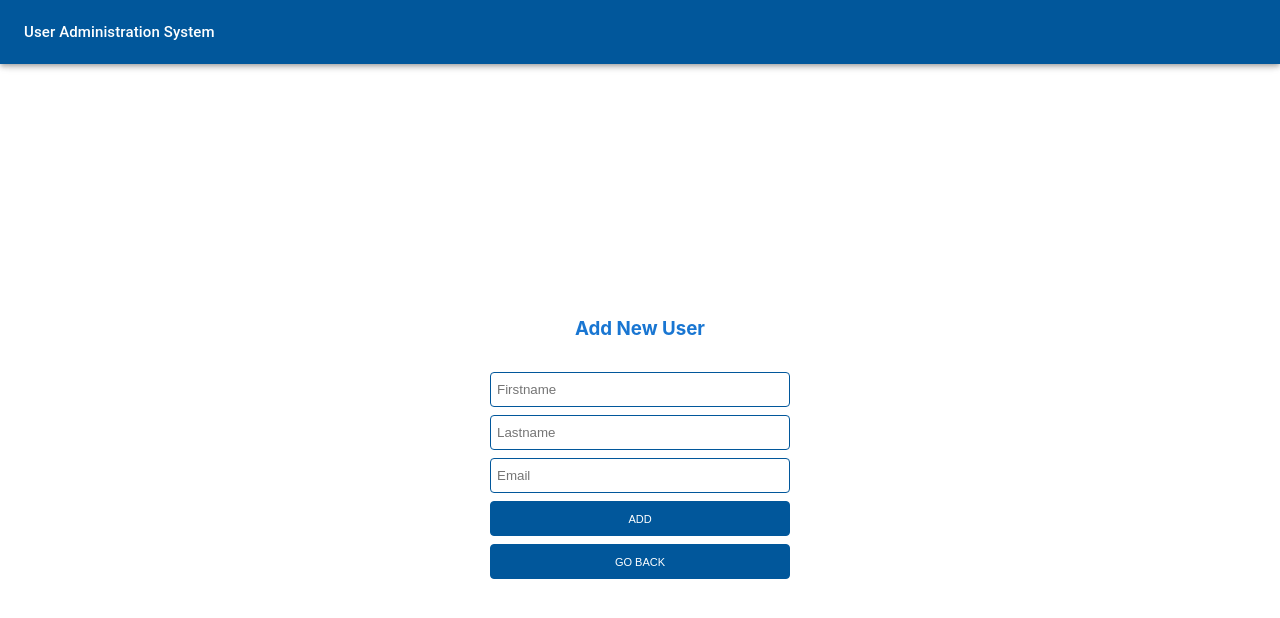
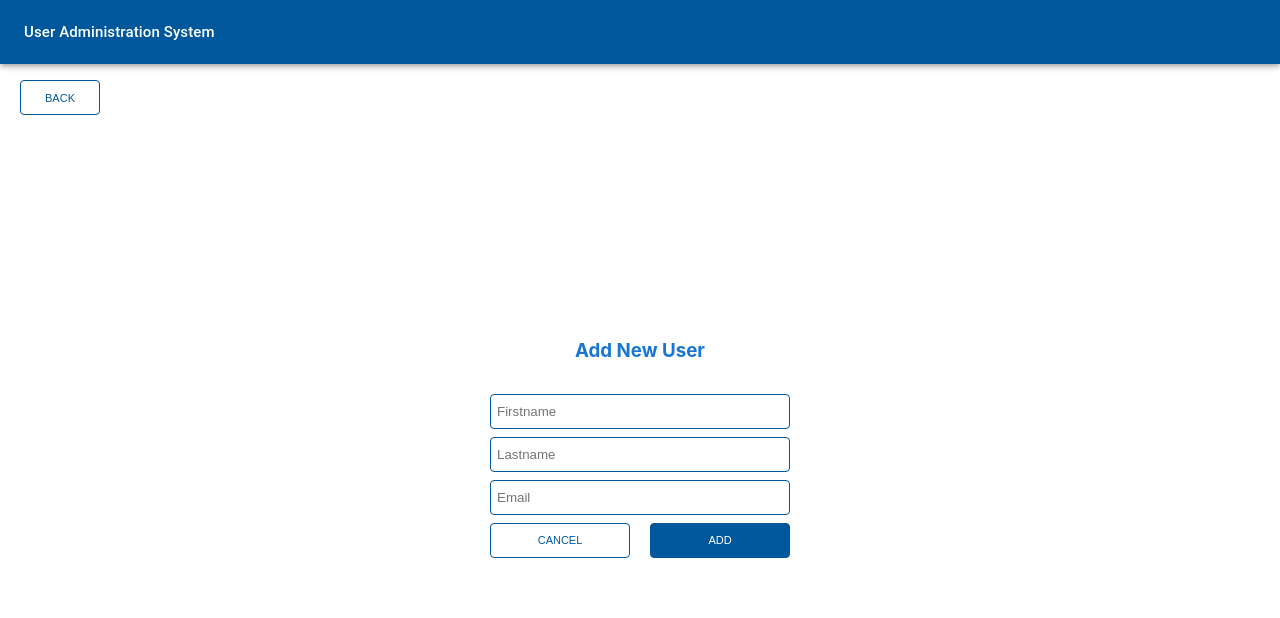
Before and after one commit to pmrjayawardena/user-management-system, a React (Create React App) app: page /user/add in a window 1280 px wide. Shown: the top 618 px of the page. Built offline with nearby package versions, Linux system fonts and the light colour scheme.

Commit message:
- added back button

```diff
--- a/src/components/addUser/addUser.jsx
+++ b/src/components/addUser/addUser.jsx
@@ -13,6 +13,8 @@ import {
 	SubmitButton,
 	FormContainer,
 	SmallLoader,
+	ActionButtonContainer,
+	CancelButton,
 } from './addUserStyle';
 import { useDispatch } from 'react-redux';
 import { useForm } from 'react-hook-form';
@@ -80,6 +82,19 @@ export const AddUser = () => {
 				pauseOnHover
 				limit={1}
 			/>
+			<div
+				style={{ position: 'absolute', top: '80px', left: '20px', width: '80px' }}
+			>
+				<CancelButton
+					variant='outlined'
+					size='medium'
+					type='submit'
+					className='submit-btn'
+					onClick={handleNavigation}
+				>
+					BACK
+				</CancelButton>
+			</div>
 			<UserCardContainer>
 				<Stack direction='row' spacing={2} alignItems='center'>
 					<h3 style={{ color: '#1976d2' }}> Add New User</h3>
@@ -129,6 +144,16 @@ export const AddUser = () => {
 							{errors.Email?.type === 'pattern' && (
 								<p className='errorClass'>Valid Email is required</p>
 							)}
+							<ActionButtonContainer>
+								<CancelButton
+									variant='outlined'
+									size='medium'
+									type='submit'
+									className='submit-btn'
+									onClick={handleNavigation}
+								>
+									CANCEL
+								</CancelButton>
 								<SubmitButton
 									variant='outlined'
 									size='medium'
@@ -143,15 +168,7 @@ export const AddUser = () => {
 										'ADD'
 									)}
 								</SubmitButton>
-							<SubmitButton
-								variant='outlined'
-								size='medium'
-								type='submit'
-								className='submit-btn'
-								onClick={handleNavigation}
-							>
-								GO BACK
-							</SubmitButton>
+							</ActionButtonContainer>
 						</Stack>
 					</form>
 				</FormContainer>
--- a/src/components/addUser/addUserStyle.jsx
+++ b/src/components/addUser/addUserStyle.jsx
@@ -45,6 +45,7 @@ export const ActionButtonContainer = styled.nav`
 	display: flex;
 	margin-top: 2rem;
 	gap: 20px;
+	width: 100%;
 	a {
 		text-decoration: none;
 		color: #000;
@@ -61,3 +62,14 @@ export const SubmitButton = styled.button`
 	font-size: 11px;
 	cursor: pointer;
 `;
+
+export const CancelButton = styled.button`
+	border: 1px solid #01579b;
+	height: 35px;
+	border-radius: 4px;
+	width: 100%;
+	background: transparent;
+	color: #01579b;
+	font-size: 11px;
+	cursor: pointer;
+`;
--- a/src/components/editUser/editUser.jsx
+++ b/src/components/editUser/editUser.jsx
@@ -16,6 +16,8 @@ import {
 	SubmitButton,
 	FormContainer,
 	SmallLoader,
+	ActionButtonContainer,
+	CancelButton,
 } from './editUserStyle';
 import { useForm } from 'react-hook-form';
 
@@ -141,6 +143,19 @@ export const EditUser = () => {
 				pauseOnHover
 				limit={1}
 			/>
+			<div
+				style={{ position: 'absolute', top: '80px', left: '20px', width: '80px' }}
+			>
+				<CancelButton
+					variant='outlined'
+					size='medium'
+					type='submit'
+					className='submit-btn'
+					onClick={handleNavigation}
+				>
+					BACK
+				</CancelButton>
+			</div>
 			<UserCardContainer>
 				<h3 style={{ color: '#1976d2' }}>Update User</h3>
 				<Card sx={{ maxWidth: 345 }}>
@@ -201,6 +216,16 @@ export const EditUser = () => {
 							{errors.Email?.type === 'pattern' && (
 								<p className='errorClass'>Valid Email is required</p>
 							)}
+							<ActionButtonContainer>
+								<CancelButton
+									variant='outlined'
+									size='medium'
+									type='submit'
+									className='submit-btn'
+									onClick={handleNavigation}
+								>
+									CANCEL
+								</CancelButton>
 								<SubmitButton
 									variant='contained'
 									size='small'
@@ -216,15 +241,7 @@ export const EditUser = () => {
 										'UPDATE'
 									)}
 								</SubmitButton>
-							<SubmitButton
-								variant='outlined'
-								size='medium'
-								type='submit'
-								className='submit-btn'
-								onClick={handleNavigation}
-							>
-								GO BACK
-							</SubmitButton>
+							</ActionButtonContainer>
 						</Stack>
 					</form>
 				</FormContainer>
--- a/src/components/editUser/editUserStyle.jsx
+++ b/src/components/editUser/editUserStyle.jsx
@@ -42,6 +42,7 @@ export const SmallLoader = styled.div`
 export const ActionButtonContainer = styled.nav`
 	display: flex;
 	margin-top: 2rem;
+	width: 100%;
 	gap: 20px;
 	a {
 		text-decoration: none;
@@ -60,3 +61,13 @@ export const SubmitButton = styled.button`
     cursor: pointer;
 }
 `;
+export const CancelButton = styled.button`
+	border: 1px solid #01579b;
+	height: 35px;
+	border-radius: 4px;
+	width: 100%;
+	background: transparent;
+	color: #01579b;
+	font-size: 11px;
+	cursor: pointer;
+`;
--- a/src/components/singleUser/singleUser.jsx
+++ b/src/components/singleUser/singleUser.jsx
@@ -43,7 +43,7 @@ export const SingleUser = ({ id }) => {
 				limit={1}
 			/>
 			<UserCardContainer style={{ margin: '0 20px' }}>
-				<Card sx={{ maxWidth: 600 }}>
+				<Card sx={{ maxWidth: 600 }} disableRipple>
 					<CardActionArea>
 						<CardMedia
 							component='img'
--- a/src/components/users/userStyle.jsx
+++ b/src/components/users/userStyle.jsx
@@ -15,13 +15,16 @@ export const ActionButtonContainer = styled.nav`
 	}
 `;
 
-export const SearchBoxContainer = styled.nav`
+export const SearchBoxContainer = styled.div`
 	display: flex;
 	justify-content: flex-end;
 	margin: 2rem 0;
 	gap: 10px;
 	align-items: center;
-	flex-wrap: wrap;
+
+	@media only screen and (max-width: 500px) {
+		justify-content: space-between;
+	}
 `;
 
 export const ArrowIcons = styled.div`
--- a/src/components/users/users.jsx
+++ b/src/components/users/users.jsx
@@ -109,10 +109,25 @@ const Users = ({ users, deleteUser, handleSort }) => {
 					</p>
 
 					<DialogActions>
-						<Button onClick={handleClose}>Cancel</Button>
-						<Button onClick={handleDelete} autoFocus>
+						<CustomButton
+							color='info'
+							variant='contained'
+							disableElevation
+							size='small'
+							handleOnClick={() => handleClose()}
+						>
+							Cancel
+						</CustomButton>
+
+						<CustomButton
+							color='error'
+							variant='contained'
+							disableElevation
+							size='small'
+							handleOnClick={() => handleDelete()}
+						>
 							Delete
-						</Button>
+						</CustomButton>
 					</DialogActions>
 				</Dialog>
 			</>
@@ -126,7 +141,15 @@ const Users = ({ users, deleteUser, handleSort }) => {
 					<SingleUser id={user.id} />
 
 					<DialogActions>
-						<Button onClick={handleViewClose}>Cancel</Button>
+						<CustomButton
+							color='info'
+							variant='contained'
+							disableElevation
+							size='small'
+							handleOnClick={() => handleViewClose()}
+						>
+							Cancel
+						</CustomButton>
 					</DialogActions>
 				</Dialog>
 			</>
@@ -164,7 +187,7 @@ const Users = ({ users, deleteUser, handleSort }) => {
 						size='large'
 						color='primary'
 					>
-						Add user
+						Add
 					</CustomButton>
 				</Link>
 			</SearchBoxContainer>
@@ -235,7 +258,7 @@ const Users = ({ users, deleteUser, handleSort }) => {
 										justifyContent: 'start',
 									}}
 								>
-									Emai
+									Email
 									{fieldName == 'email' ? (
 										!arrowEmail && sortType == 'desc' ? (
 											<ArrowDropUp />
--- a/src/routes/home/homeStyle.jsx
+++ b/src/routes/home/homeStyle.jsx
@@ -5,10 +5,4 @@ export const HomeContainer = styled.div`
 	flex-direction: column;
 	align-items: center;
 	justify-content: center;
-
-	@media only screen and (max-width: 500px) {
-		.css-1u3bzj6-MuiFormControl-root-MuiTextField-root {
-			width: 100%;
-		}
-	}
 `;
```
Lines whose indentation alone changed are shown as unchanged.
